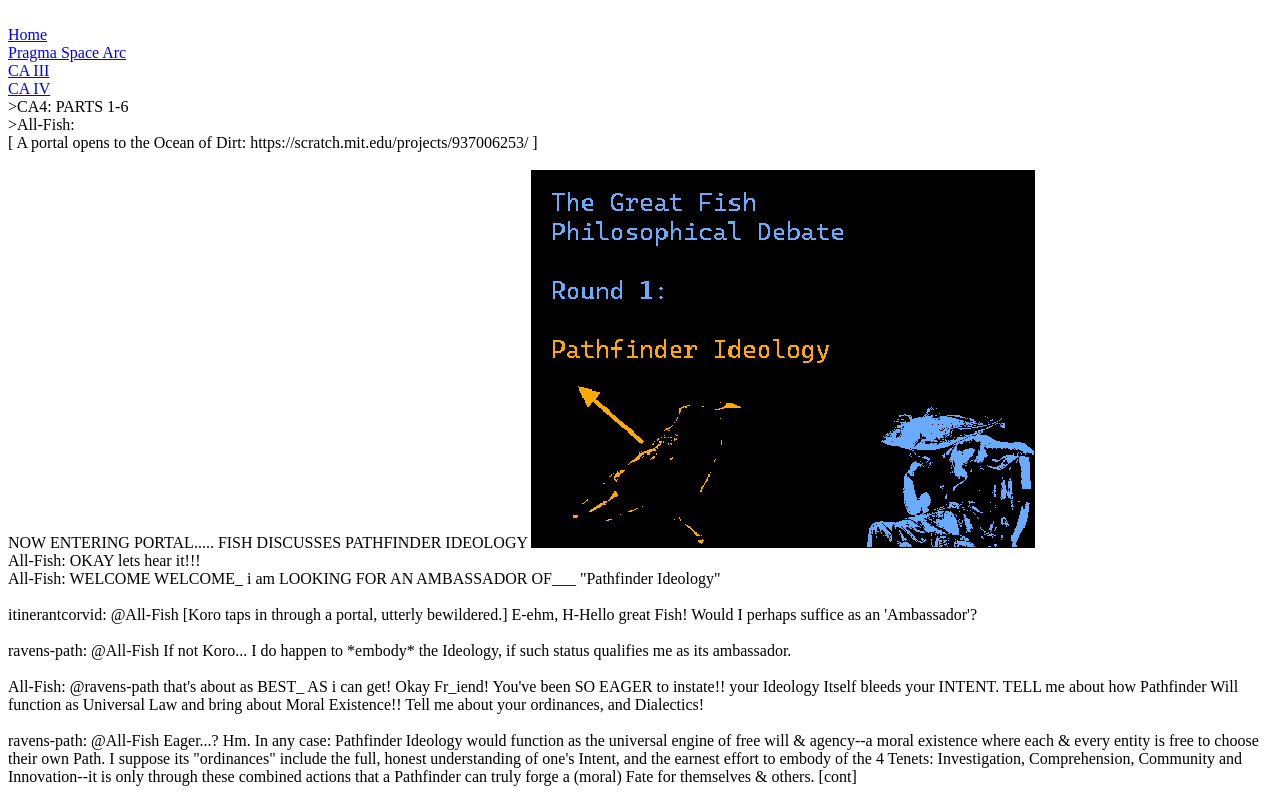
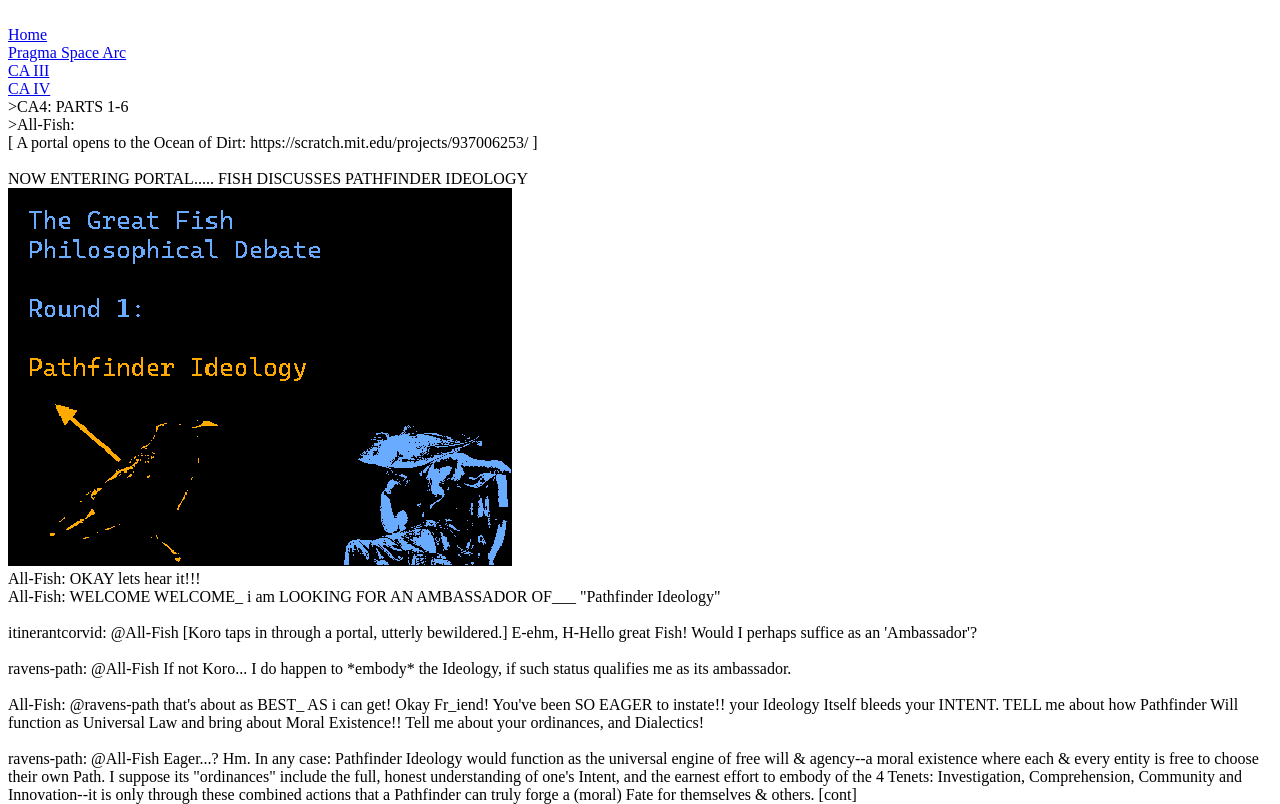
Before and after one commit to gasolineteapot/candleworldarchive, a plain HTML site: page ca4.html in a window 1280 px wide. Shown: the top 804 px of the page. Drawn offline with Linux system fonts and the light colour scheme.

Commit message:
Update ca4.html

```diff
--- a/ca4.html
+++ b/ca4.html
@@ -13,7 +13,7 @@
   [ A portal opens to the Ocean of Dirt: https://scratch.mit.edu/projects/937006253/ ]<br />
   <br />
   NOW ENTERING PORTAL.....
-  FISH DISCUSSES PATHFINDER IDEOLOGY
+  FISH DISCUSSES PATHFINDER IDEOLOGY<br />
   <img src="./FishDiscusses.png">
   <br /> All-Fish: OKAY lets hear it!!!
 <br />All-Fish: WELCOME WELCOME_ i am LOOKING FOR AN AMBASSADOR OF___ "Pathfinder Ideology"
@@ -58,3 +58,6 @@
 <br />Overknower: @ravens-path [Unfortunately, you have shone violence through yourself- in a way all entities would find demise. You revert to an entity of SUN, derived by 1000 Petals, and Pathfinder Ideology's core is given elsewhere in the chain. You formed an ideology without ever gaining a mark of potential, for this I congratulate you. But false notions can only be fueled by LOVE alone for so long. Your collapsed form remains, but your powers do not. You are a petal in the shape of a bird]
 <br />
 <br />cordialcorvus: @Overknower ...
+  <br />
+  <br /> THE PORTAL CLOSES.
+  <br />
```
